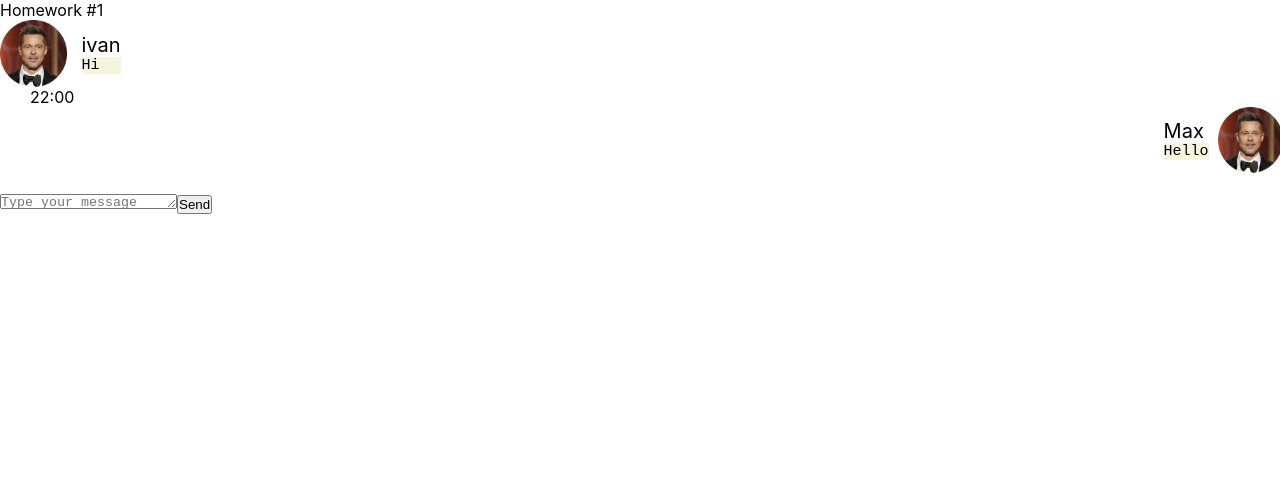
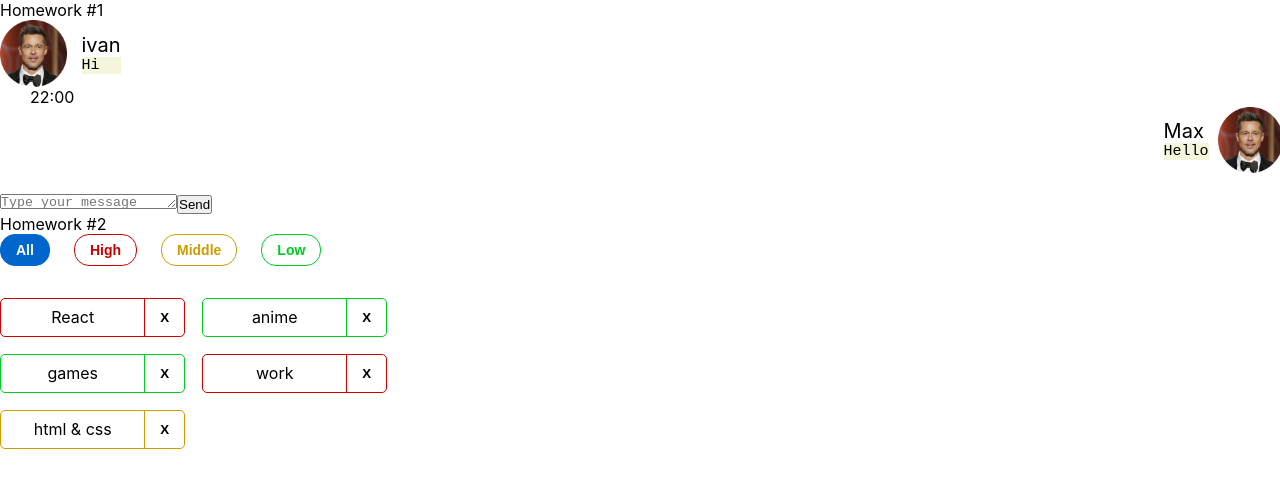
Before and after one commit to Kuzminih305/hws2-master, a React (Create React App) app: page / in a window 1280 px wide. Shown: the top 488 px of the page. Built offline with nearby package versions, Linux system fonts and the light colour scheme.

Commit message:
goodjob2

```diff
--- a/src/s1-main/App.tsx
+++ b/src/s1-main/App.tsx
@@ -1,13 +1,15 @@
 import React from 'react'
 import s from './App.module.css'
 import HW1 from '../s2-homeworks/hw01/HW1'
+import HW2 from "../s2-homeworks/hw02/HW2";
 
 function App() {
     return (
         <div className={s.App}>
             <HW1/>
             {/*раскомментировать по ходу выполнения*/}
-            {/*<HW2/>*/}
+            {/* eslint-disable-next-line react/jsx-no-undef */}
+            <HW2/>
             {/*<HW3/>*/}
             {/*<HW4/>*/}
 
--- a/src/s2-homeworks/hw02/HW2.tsx
+++ b/src/s2-homeworks/hw02/HW2.tsx
@@ -17,16 +17,16 @@ import s2 from '../../s1-main/App.module.css'
 * */
 
 // types
-export type AffairPriorityType = any // need to fix any
+export type AffairPriorityType = 'high' | 'low' | 'middle'// need to fix any
 export type AffairType = {
-    _id: any // need to fix any
-    name: any // need to fix any
+    _id: number // need to fix any
+    name: string // need to fix any
     priority: AffairPriorityType
 }
 export type FilterType = 'all' | AffairPriorityType
 
 // constants
-const defaultAffairs: any = [ // need to fix any
+const defaultAffairs: AffairType[] = [ // need to fix any
     {_id: 1, name: 'React', priority: 'high'}, // студенты могут изменить содержимое name и количество элементов в массиве, ...priority не менять!
     {_id: 2, name: 'anime', priority: 'low'},
     {_id: 3, name: 'games', priority: 'low'},
@@ -35,23 +35,29 @@ const defaultAffairs: any = [ // need to fix any
 ]
 
 // pure helper functions
-export const filterAffairs = (affairs: any, filter: any): any => { // need to fix any
-
-
-    return affairs // need to fix
+export const filterAffairs = (affairs: AffairType[], filter: FilterType): AffairType[] => {
+    // need to fix any
+    if (filter === "high") {
+        return affairs.filter(affair => affair.priority === "high")
+    } else if (filter === "low") {
+        return affairs.filter(affair => affair.priority === "low")
+    } else if (filter === "middle") {
+        return affairs.filter(affair => affair.priority === "middle")
+    } else {
+        return affairs // need to fix
+    }
 }
-export const deleteAffair = (affairs: any, _id: any): any => { // need to fix any
-
-    return affairs // need to fix
+export const deleteAffair = (affairs: AffairType[], _id: number): AffairType[] => { // need to fix any
+    return affairs.filter(el => el._id !== _id)// need to fix
 }
 
 function HW2() {
-    const [affairs, setAffairs] = useState<any>(defaultAffairs) // need to fix any
+    const [affairs, setAffairs] = useState<AffairType[]>(defaultAffairs) // need to fix any
     const [filter, setFilter] = useState<FilterType>('all')
 
     const filteredAffairs = filterAffairs(affairs, filter)
-    const deleteAffairCallback = (_id: any) => { // need to fix any
-        // need to fix
+    const deleteAffairCallback = (_id: number) => { // need to fix any
+        setAffairs(affairs.filter(el => el._id !== _id))
     }
 
     return (
--- a/src/s2-homeworks/hw02/affairs/Affairs.tsx
+++ b/src/s2-homeworks/hw02/affairs/Affairs.tsx
@@ -4,24 +4,28 @@ import {AffairType, FilterType} from '../HW2'
 import s from './Affairs.module.css'
 
 type AffairsPropsType = {
-    data: any // need to fix any
-    setFilter: any
-    deleteAffairCallback: any
+    data: AffairType[] // need to fix any
+    setFilter: (filter: FilterType) => void
+    deleteAffairCallback: (_id: number) => void
     filter: FilterType
 }
 
 function Affairs(props: AffairsPropsType) {
     const setAll = () => {
         // need to fix
+        props.setFilter('all')
     }
     const setHigh = () => {
         // need to fix
+        props.setFilter('high')
     }
     const setMiddle = () => {
         // need to fix
+        props.setFilter('middle')
     }
     const setLow = () => {
         // need to fix
+        props.setFilter('low')
     }
 
     const cnAll = s.button + ' ' + s.all + (props.filter === 'all' ? ' ' + s.active : '')
--- a/src/s2-homeworks/hw02/affairs/affair/Affair.tsx
+++ b/src/s2-homeworks/hw02/affairs/affair/Affair.tsx
@@ -1,17 +1,17 @@
 import React from 'react'
-import { AffairType } from '../../HW2'
+import {AffairType} from '../../HW2'
 import s from './Affair.module.css'
 import s2 from '../Affairs.module.css'
 
 type AffairPropsType = {
     // key не нужно типизировать
     affair: AffairType
-    deleteAffairCallback: any // need to fix any
+    deleteAffairCallback: (_id:number) => void// need to fix any
 }
 
 function Affair(props: AffairPropsType) {
-    const deleteCallback = () => {
-        // need to fix
+    const deleteCallback = (_id: number) => {
+        props.deleteAffairCallback(_id)
     }
 
     const nameClass = s.name + ' ' + s2[props.affair.priority]
@@ -25,14 +25,14 @@ function Affair(props: AffairPropsType) {
         >
             <div id={'hw2-name-' + props.affair._id} className={nameClass}>
                 {/*создаёт студент*/}
-
+                {props.affair.name}
                 {/**/}
             </div>
             <div id={'hw2-priority-' + props.affair._id} hidden>
                 {props.affair.priority}
             </div>
 
-            <button
+            <button onClick={() => deleteCallback(props.affair._id)}
                 id={'hw2-button-delete-' + props.affair._id}
                 className={buttonClass}
                 // need to fix
```
